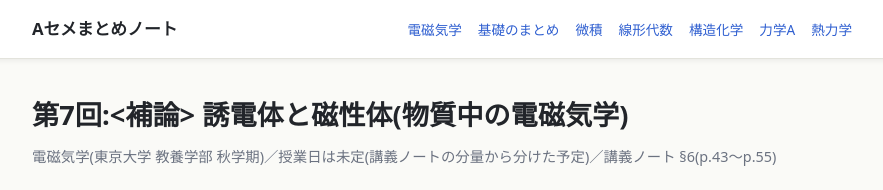
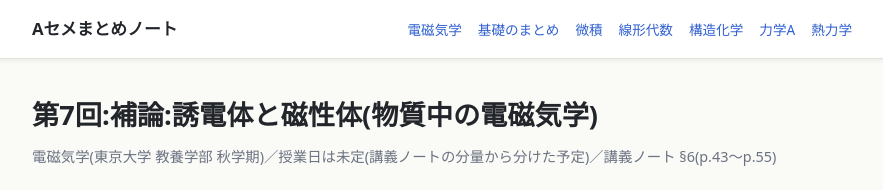
Before and after one commit to OreoS2007/A-sem-calc-notes, a plain HTML site: page em/weeks/week-07.html in a window 1280 px wide. Shown: the top 190 px of the page, without its empty margins (198-1081 px from the left). Drawn offline with nearby package versions, Linux system fonts and the light colour scheme.

Commit message:
電磁気学 第7回:題名の「<補論>」がタグと誤認されていたので「補論:」に直す
Co-Authored-By: Claude Opus 5.5 <noreply@anthropic.com>

```diff
--- a/em/weeks/week-07.html
+++ b/em/weeks/week-07.html
@@ -4,7 +4,7 @@
   <meta charset="utf-8">
   <meta name="viewport" content="width=device-width, initial-scale=1">
   <meta name="robots" content="noindex">
-  <title>第7回 <補論> 誘電体と磁性体(物質中の電磁気学) | Aセメまとめノート</title>
+  <title>第7回 補論:誘電体と磁性体(物質中の電磁気学) | Aセメまとめノート</title>
   <link rel="stylesheet" href="../../assets/style.css">
   <script defer src="../../assets/nav.js"></script>
   <link rel="stylesheet" href="https://cdn.jsdelivr.net/npm/katex@0.16.11/dist/katex.min.css">
@@ -21,7 +21,7 @@
   </header>
 
   <main class="note">
-    <h1>第7回:<補論> 誘電体と磁性体(物質中の電磁気学)</h1>
+    <h1>第7回:補論:誘電体と磁性体(物質中の電磁気学)</h1>
     <div class="meta">電磁気学(東京大学 教養学部 秋学期)／授業日は未定(講義ノートの分量から分けた予定)／講義ノート §6(p.43〜p.55)</div>
 
     <nav class="toc">
```
